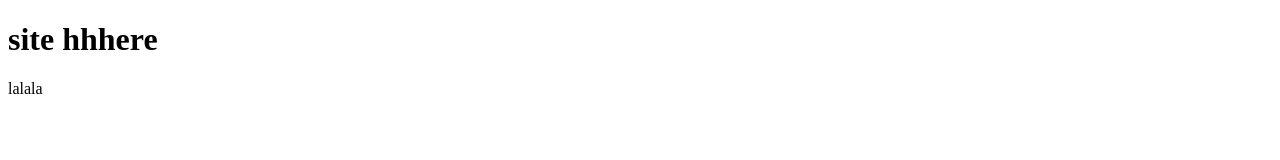
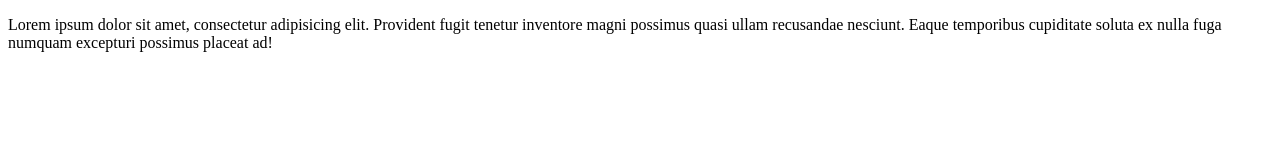
Before and after one commit to slem2301/site, a plain HTML site: page index.html in a window 1280 px wide. Drawn offline with Linux system fonts and the light colour scheme.

Commit message:
third commit

```diff
--- a/index.html
+++ b/index.html
@@ -7,7 +7,6 @@
   <title>Document</title>
 </head>
 <body>
-  <h1>site hhhere</h1>
-  <p>lalala</p>
+  <p>Lorem ipsum dolor sit amet, consectetur adipisicing elit. Provident fugit tenetur inventore magni possimus quasi ullam recusandae nesciunt. Eaque temporibus cupiditate soluta ex nulla fuga numquam excepturi possimus placeat ad!</p>
 </body>
 </html>
```
